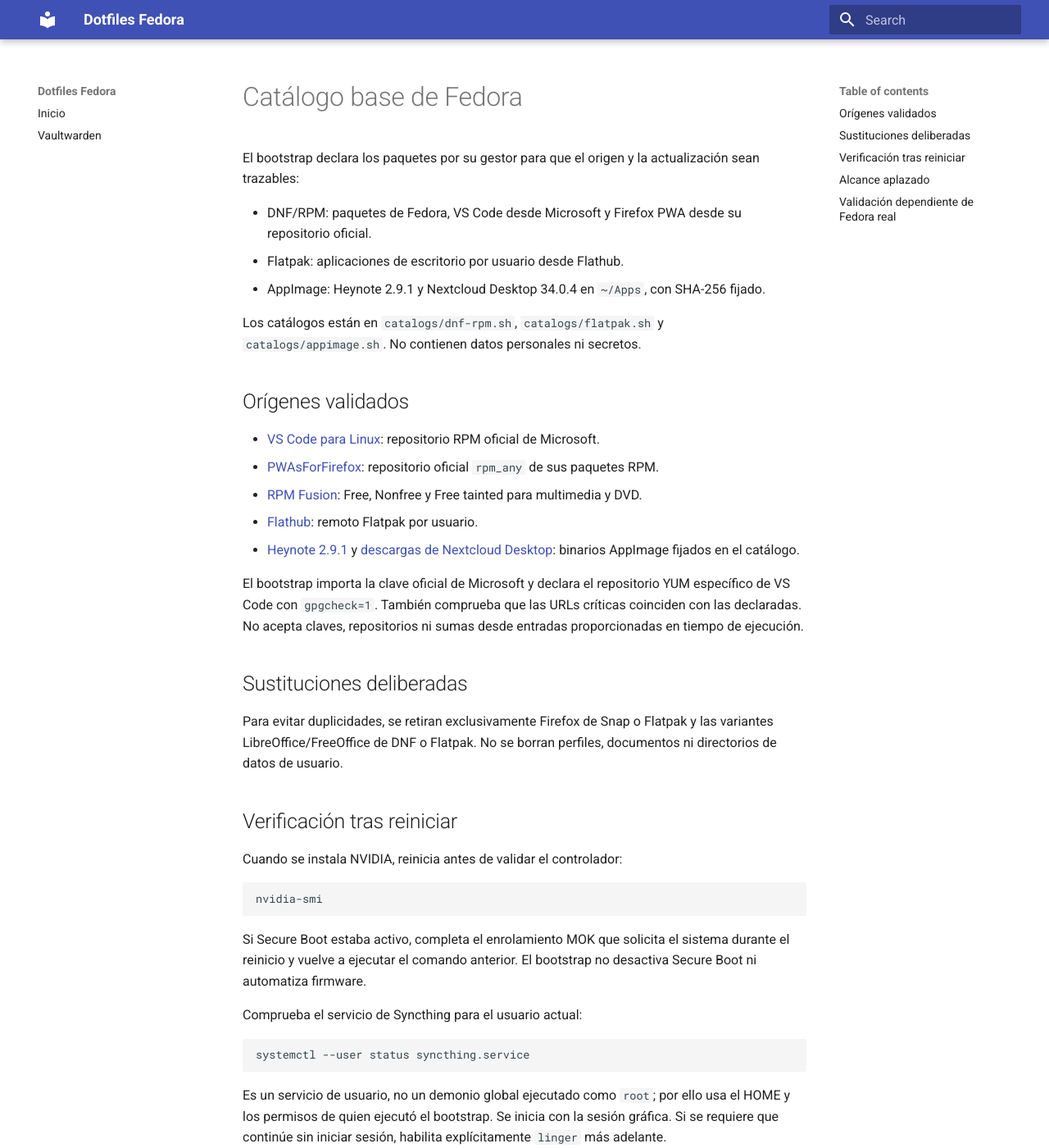
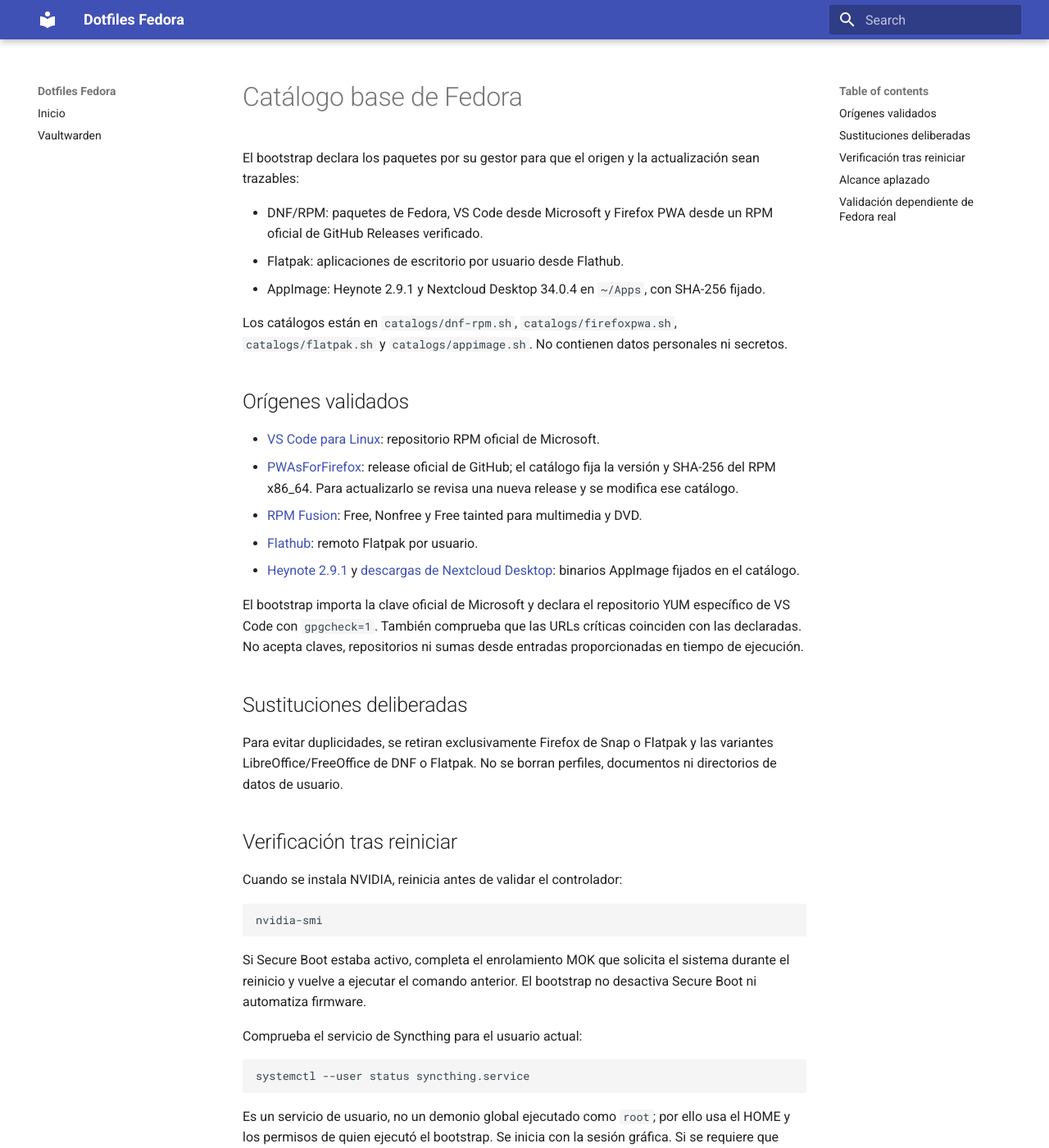
Before and after one commit to rdiezsj/dotfiles, an MkDocs documentation site: the page built from docs/catalogo-fedora.md, in a window 1280 px wide and 1400 px high. Shown: the whole window at 82% size. Built offline with MkDocs 1.6.1 and Material for MkDocs 9.7.7, drawn with Linux system fonts in a browser that asks for light colours; some of the changed text lies outside the part shown.

Commit message:
Corrige instalación de Firefox PWA

````diff
--- a/docs/catalogo-fedora.md
+++ b/docs/catalogo-fedora.md
@@ -2,16 +2,16 @@
 
 El bootstrap declara los paquetes por su gestor para que el origen y la actualización sean trazables:
 
-- DNF/RPM: paquetes de Fedora, VS Code desde Microsoft y Firefox PWA desde su repositorio oficial.
+- DNF/RPM: paquetes de Fedora, VS Code desde Microsoft y Firefox PWA desde un RPM oficial de GitHub Releases verificado.
 - Flatpak: aplicaciones de escritorio por usuario desde Flathub.
 - AppImage: Heynote 2.9.1 y Nextcloud Desktop 34.0.4 en `~/Apps`, con SHA-256 fijado.
 
-Los catálogos están en `catalogs/dnf-rpm.sh`, `catalogs/flatpak.sh` y `catalogs/appimage.sh`. No contienen datos personales ni secretos.
+Los catálogos están en `catalogs/dnf-rpm.sh`, `catalogs/firefoxpwa.sh`, `catalogs/flatpak.sh` y `catalogs/appimage.sh`. No contienen datos personales ni secretos.
 
 ## Orígenes validados
 
 - [VS Code para Linux](https://code.visualstudio.com/docs/setup/linux): repositorio RPM oficial de Microsoft.
-- [PWAsForFirefox](https://pwasforfirefox.filips.si/installation/native/): repositorio oficial `rpm_any` de sus paquetes RPM.
+- [PWAsForFirefox](https://github.com/filips123/PWAsForFirefox/releases): release oficial de GitHub; el catálogo fija la versión y SHA-256 del RPM x86_64. Para actualizarlo se revisa una nueva release y se modifica ese catálogo.
 - [RPM Fusion](https://rpmfusion.org/): Free, Nonfree y Free tainted para multimedia y DVD.
 - [Flathub](https://flathub.org/): remoto Flatpak por usuario.
 - [Heynote 2.9.1](https://github.com/heyman/heynote/releases/tag/v2.9.1) y [descargas de Nextcloud Desktop](https://download.nextcloud.com/desktop/releases/Linux/): binarios AppImage fijados en el catálogo.
@@ -40,6 +40,14 @@
 
 Es un servicio de usuario, no un demonio global ejecutado como `root`; por ello usa el HOME y los permisos de quien ejecutó el bootstrap. Se inicia con la sesión gráfica. Si se requiere que continúe sin iniciar sesión, habilita explícitamente `linger` más adelante.
 
+Comprueba la instalación de Firefox PWA desde el RPM verificado:
+
+```bash
+rpm -q firefoxpwa
+```
+
+La versión mostrada debe coincidir con la declarada en `catalogs/firefoxpwa.sh`. En Fedora x86_64, una segunda ejecución del bootstrap debe informarla como ya presente.
+
 Comprueba la variante completa de FFmpeg y los codecs:
 
 ```bash
````
Also changed, not shown: README.md (+1 -1 lines), openspec/changes/fedora-firefoxpwa-release-installation/tasks.md (+7 -7 lines), 11 other files.
